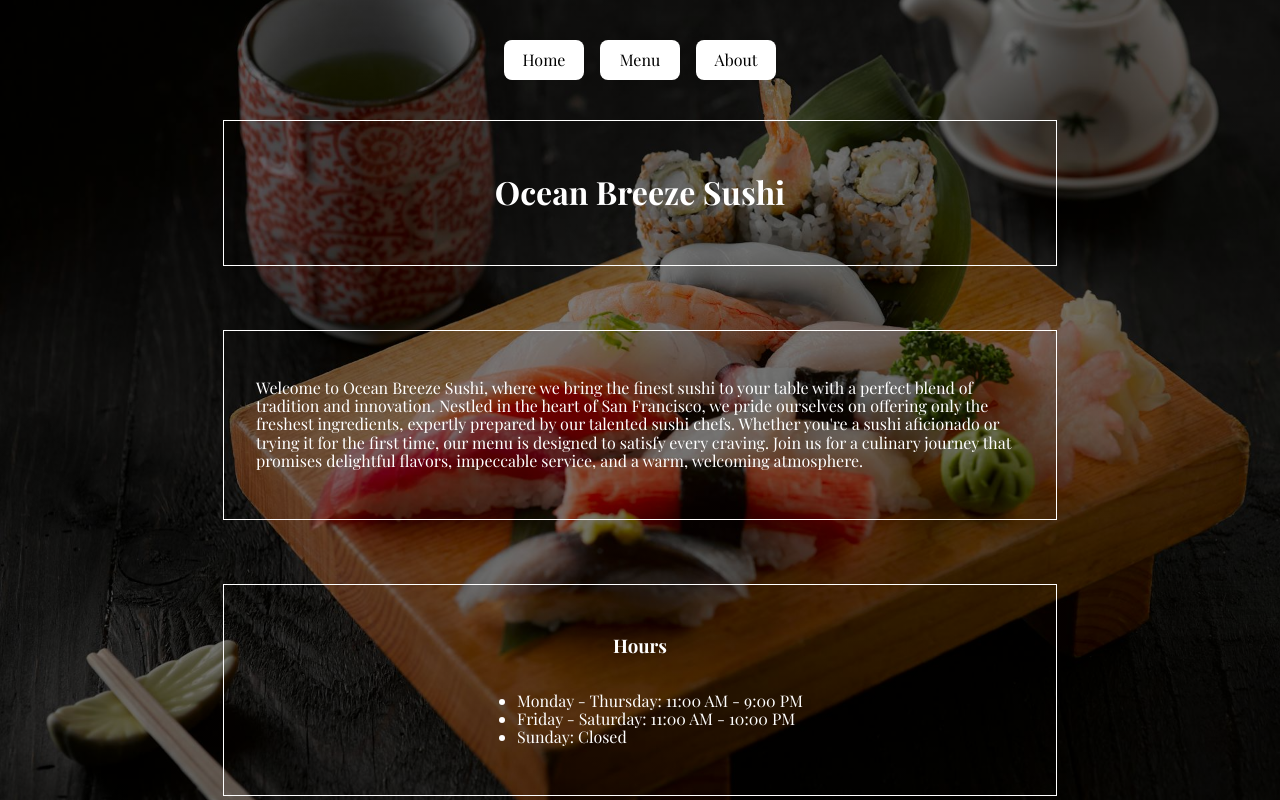
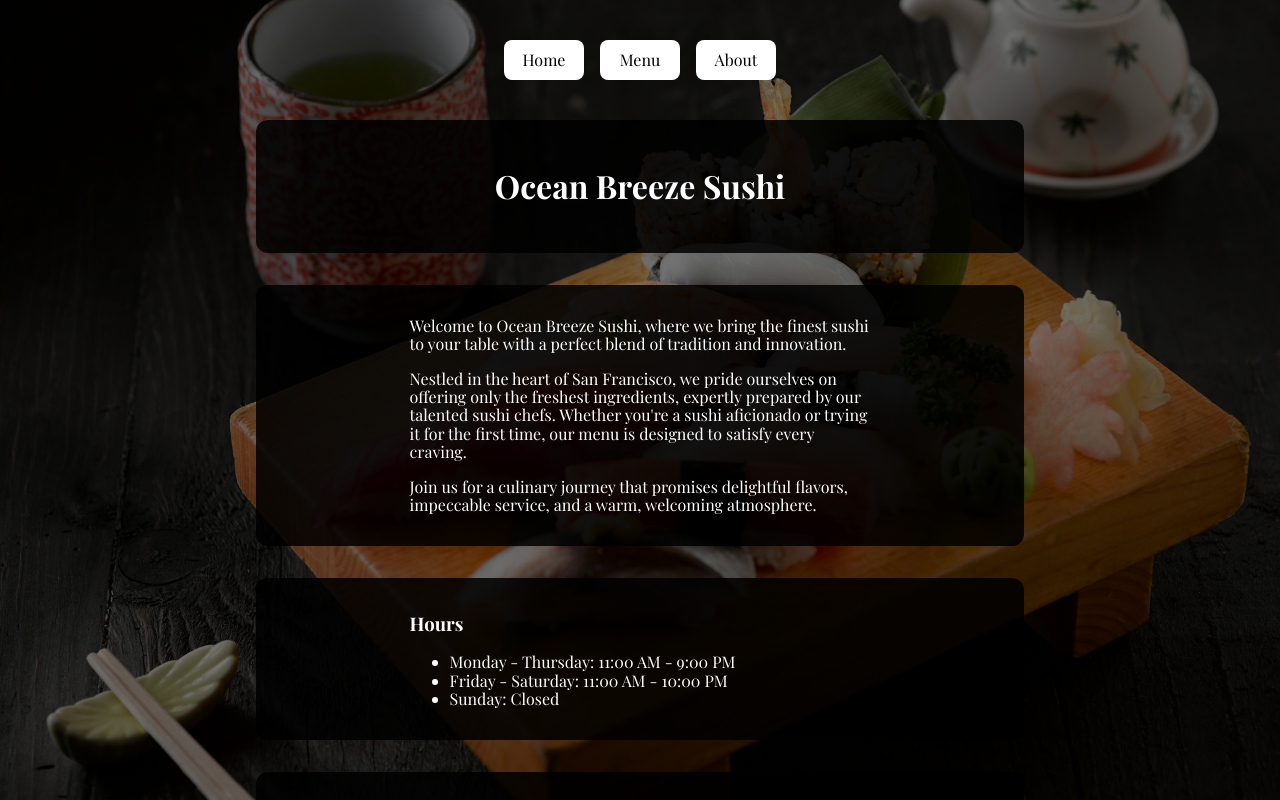
Before and after one commit to xccyxx/restaurant-page, a website built with webpack: page src/template.html in a window 1280 px wide. Built offline with nearby package versions, Linux system fonts and the light colour scheme; a web font is replaced by a local one.

Commit message:
Update content div styling

```diff
--- a/src/about.js
+++ b/src/about.js
@@ -9,6 +9,7 @@ export default function() {
         if (section === "header") {
             const header = document.createElement("h2");
             header.textContent = "Contact Us";
+            sectionDiv.classList.add("header");
             sectionDiv.append(header);
         }
 
--- a/src/home.js
+++ b/src/home.js
@@ -3,12 +3,19 @@ const initializeHomeContent = () => {
     // name part
     const nameSection = document.createElement("div");
     nameSection.appendChild(document.createElement("h1")).textContent = "Ocean Breeze Sushi";
+    nameSection.classList.add("header");
 
     // Intro part
     const introSection = document.createElement("div");
-    const intro = document.createElement("p");
-    intro.textContent = "Welcome to Ocean Breeze Sushi, where we bring the finest sushi to your table with a perfect blend of tradition and innovation. Nestled in the heart of San Francisco, we pride ourselves on offering only the freshest ingredients, expertly prepared by our talented sushi chefs. Whether you're a sushi aficionado or trying it for the first time, our menu is designed to satisfy every craving. Join us for a culinary journey that promises delightful flavors, impeccable service, and a warm, welcoming atmosphere.";
-    introSection.append(intro);
+    const introRow1 = document.createElement("p");
+    introRow1.textContent = "Welcome to Ocean Breeze Sushi, where we bring the finest sushi to your table with a perfect blend of tradition and innovation.";
+    const introRow2 = document.createElement("p");
+    introRow2.textContent = "Nestled in the heart of San Francisco, we pride ourselves on offering only the freshest ingredients, expertly prepared by our talented sushi chefs. Whether you're a sushi aficionado or trying it for the first time, our menu is designed to satisfy every craving."
+    const introRow3 = document.createElement("p");
+    introRow3.textContent = "Join us for a culinary journey that promises delightful flavors, impeccable service, and a warm, welcoming atmosphere.";
+    introSection.append(introRow1);
+    introSection.append(introRow2);
+    introSection.append(introRow3);
 
     // Hours part
     const hoursInfoSection = document.createElement("div");
--- a/src/menu.js
+++ b/src/menu.js
@@ -18,6 +18,7 @@ export default function() {
         if (section === "header") {
             const header = document.createElement("h2");
             header.textContent = "Menu";
+            sectionDiv.classList.add("header");
             sectionDiv.append(header);
         }
 
--- a/src/styles.css
+++ b/src/styles.css
@@ -45,17 +45,29 @@ nav {
     flex-direction: column;
     align-items: center;
     justify-content: start;
-    gap: 4rem;
+    gap: 2rem;
+    margin-bottom: 4rem;
 }
 
 #content > div {
     width: 60%;
-    border: 1px white solid;
-    padding: 2rem;
-    display: flex;
-    flex-direction: column;
-    justify-content: center;
-    align-items: center;
+    padding: 1rem 0;
+    background-color: rgba(0, 0, 0, 0.85);
+    border-radius: 12px;
+}
+
+#content > div > * {
+    margin-left: 20%;
+    margin-right: 20%;
+}
+
+#content > .header {
+    text-align: center;
+}
+
+#content > .header h1,
+#content > .header h2 {
+    margin: 2rem auto;
 }
 
 .dishImg {
```
